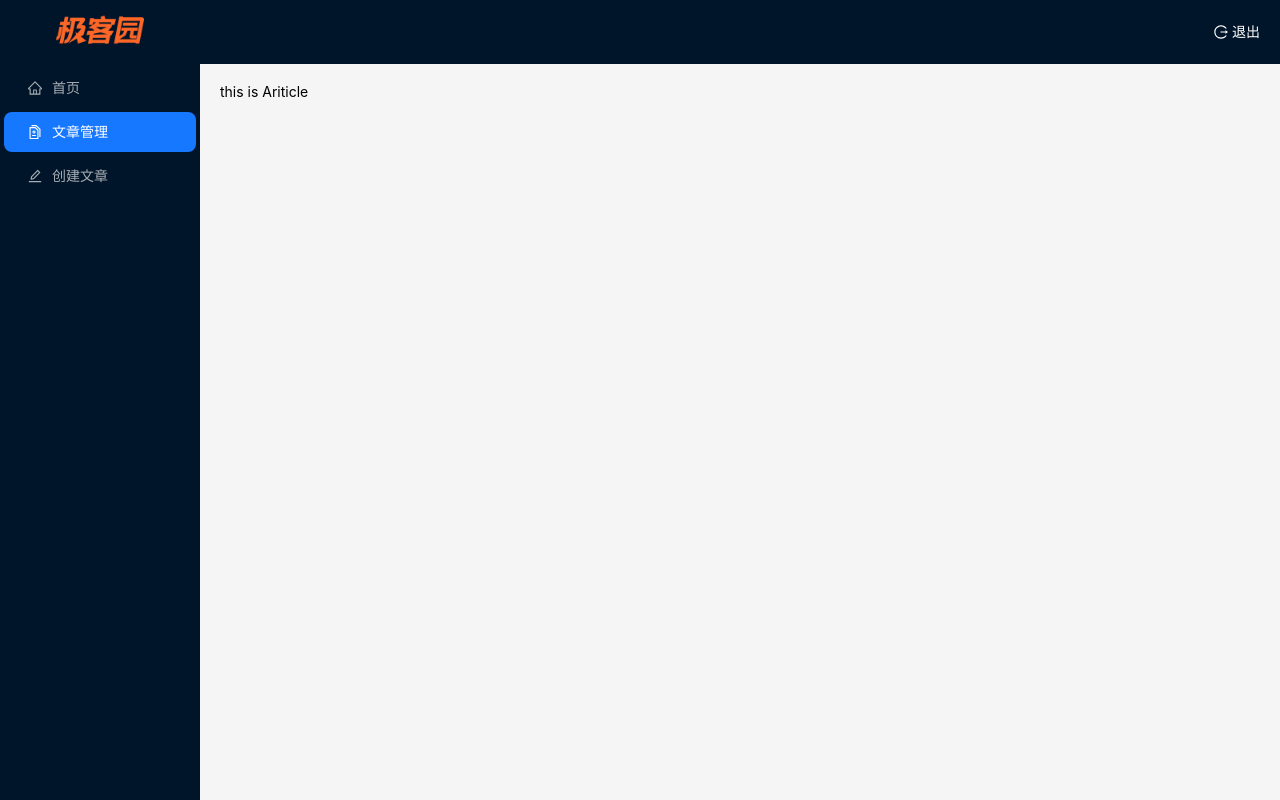
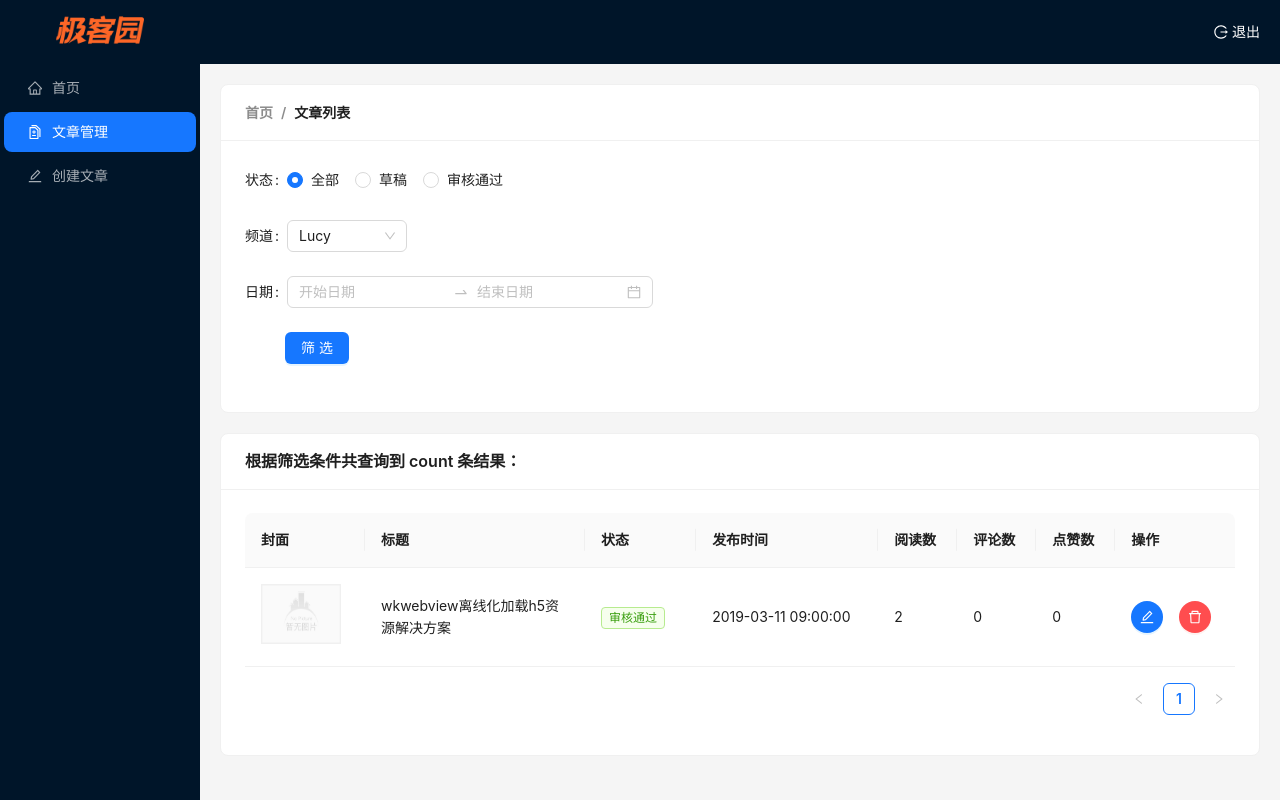
Before and after one commit to xiaoyuzs/react_learn, a React (Create React App) app: page /Article in a window 1280 px wide. Built offline with nearby package versions, Linux system fonts and the light colour scheme; sample sign-in values are in the browser's storage.

Commit message:
搭建文章列表静态结构

```diff
--- a/src/pages/Article/index.js
+++ b/src/pages/Article/index.js
@@ -1,5 +1,130 @@
+import { Link } from 'react-router-dom'
+import { Card, Breadcrumb, Form, Button, Radio, DatePicker, Select } from 'antd'
+import locale from 'antd/es/date-picker/locale/zh_CN'
+import { Table, Tag, Space } from 'antd'
+import { EditOutlined, DeleteOutlined } from '@ant-design/icons'
+import img404 from '@/assets/error.png'
+
+const { Option } = Select
+const { RangePicker } = DatePicker
+
+
 const Article = () => {
-    return <div>this is Ariticle</div>
+    const columns = [
+        {
+            title: '封面',
+            dataIndex: 'cover',
+            width: 120,
+            render: cover => {
+                return <img src={cover.images[0] || img404} width={80} height={60} alt="" />
+            }
+        },
+        {
+            title: '标题',
+            dataIndex: 'title',
+            width: 220
+        },
+        {
+            title: '状态',
+            dataIndex: 'status',
+            render: data => <Tag color="green">审核通过</Tag>
+        },
+        {
+            title: '发布时间',
+            dataIndex: 'pubdate'
+        },
+        {
+            title: '阅读数',
+            dataIndex: 'read_count'
+        },
+        {
+            title: '评论数',
+            dataIndex: 'comment_count'
+        },
+        {
+            title: '点赞数',
+            dataIndex: 'like_count'
+        },
+        {
+            title: '操作',
+            render: data => {
+                return (
+                    <Space size="middle">
+                        <Button type="primary" shape="circle" icon={<EditOutlined />} />
+                        <Button
+                            type="primary"
+                            danger
+                            shape="circle"
+                            icon={<DeleteOutlined />}
+                        />
+                    </Space>
+                )
+            }
+        }
+    ]
+    // 准备表格body数据
+    const data = [
+        {
+            id: '8218',
+            comment_count: 0,
+            cover: {
+                images: [],
+            },
+            like_count: 0,
+            pubdate: '2019-03-11 09:00:00',
+            read_count: 2,
+            status: 2,
+            title: 'wkwebview离线化加载h5资源解决方案'
+        }]
+    return (
+        <div>
+            <Card
+                title={
+                    <Breadcrumb items={[
+                        { title: <Link to={'/'}>首页</Link> },
+                        { title: '文章列表' },
+                    ]} />
+                }
+                style={{ marginBottom: 20 }}
+            >
+                <Form initialValues={{ status: '' }}>
+                    <Form.Item label="状态" name="status">
+                        <Radio.Group>
+                            <Radio value={''}>全部</Radio>
+                            <Radio value={0}>草稿</Radio>
+                            <Radio value={2}>审核通过</Radio>
+                        </Radio.Group>
+                    </Form.Item>
+
+                    <Form.Item label="频道" name="channel_id">
+                        <Select
+                            placeholder="请选择文章频道"
+                            defaultValue="lucy"
+                            style={{ width: 120 }}
+                        >
+                            <Option value="jack">Jack</Option>
+                            <Option value="lucy">Lucy</Option>
+                        </Select>
+                    </Form.Item>
+
+                    <Form.Item label="日期" name="date">
+                        {/* 传入locale属性 控制中文显示*/}
+                        <RangePicker locale={locale}></RangePicker>
+                    </Form.Item>
+
+                    <Form.Item>
+                        <Button type="primary" htmlType="submit" style={{ marginLeft: 40 }}>
+                            筛选
+                        </Button>
+                    </Form.Item>
+                </Form>
+            </Card>
+            {/* 准备表格区域 */}
+            <Card title={`根据筛选条件共查询到 count 条结果：`}>
+                <Table rowKey="id" columns={columns} dataSource={data} />
+            </Card>
+        </div>
+    )
 }
 
 export default Article
--- a/src/pages/Publish/index.js
+++ b/src/pages/Publish/index.js
@@ -7,7 +7,8 @@ import {
     Input,
     Upload,
     Space,
-    Select
+    Select,
+    message
 } from 'antd'
 import { PlusOutlined } from '@ant-design/icons'
 import { Link } from 'react-router-dom'
@@ -35,14 +36,22 @@ const Publish = () => {
 
     // 提交表单
     const onFinish = (formvalue) => {
+        // 校验封面类型imageType是否和实际的图片列表imageList数量时相等的
+        if(imageList.length !== imageType) return message.warning('封面类型和图片数量不匹配')
         const { title, content, channel_id } = formvalue;
         // 1. 按照接口文档的格式处理收集到的表达数据
         const reqData = {
             title,
             content,
             cover: {
-                type: 0,
-                images: []
+                type: imageType,
+                images: imageList.map(item => {
+                    if(item.response) {
+                        return item.response.data.url
+                    }else {
+                        return item.url
+                    }
+                })
             },
             channel_id
         }
@@ -51,15 +60,13 @@ const Publish = () => {
     }
 
     //上传回调
-    const [imageList,setImageList] = useState([])
+    const [imageList, setImageList] = useState([])
     const onChange = (value) => {
-        console.log('文件上传中',value);
         setImageList(value.fileList)
     }
     //切换图片封面类型
-    const [imageType,setImageType] = useState(0)
+    const [imageType, setImageType] = useState(0)
     const onTypeChange = (e) => {
-        console.log('封面改变了',e.target.value);
         setImageType(e.target.value)
     }
     return (
@@ -69,28 +76,22 @@ const Publish = () => {
                     <Breadcrumb items={[
                         { title: <Link to={'/'}>首页</Link> },
                         { title: '发布文章' },
-                    ]}
-                    />
-                }
-            >
+                    ]}/>}>
                 <Form
                     labelCol={{ span: 4 }}
                     wrapperCol={{ span: 16 }}
                     initialValues={{ type: 0 }}
-                    onFinish={onFinish}
-                >
+                    onFinish={onFinish}>
                     <Form.Item
                         label="标题"
                         name="title"
-                        rules={[{ required: true, message: '请输入文章标题' }]}
-                    >
+                        rules={[{ required: true, message: '请输入文章标题' }]} >
                         <Input placeholder="请输入文章标题" style={{ width: 400 }} />
                     </Form.Item>
                     <Form.Item
                         label="频道"
                         name="channel_id"
-                        rules={[{ required: true, message: '请选择文章频道' }]}
-                    >
+                        rules={[{ required: true, message: '请选择文章频道' }]} >
                         <Select placeholder="请选择文章频道" style={{ width: 400 }}>
                             {/* value属性用户选中之后会自动收集起来作为接口的提交字段 */}
                             {channelList.map(item => <Option key={item.id} value={item.id}>{item.name}</Option>)}
@@ -108,7 +109,7 @@ const Publish = () => {
                         listType: 决定选择文件框的外观样式
                         showUploadList: 控制显示上传列表
                         */}
-                        {imageType>0 && <Upload
+                        {imageType > 0 && <Upload
                             listType="picture-card"
                             showUploadList
                             action={'http://geek.itheima.net/v1_0/upload'}
```
Also changed, not shown: src/apis/article.js (+5 -5 lines), src/assets/error.png (added).
